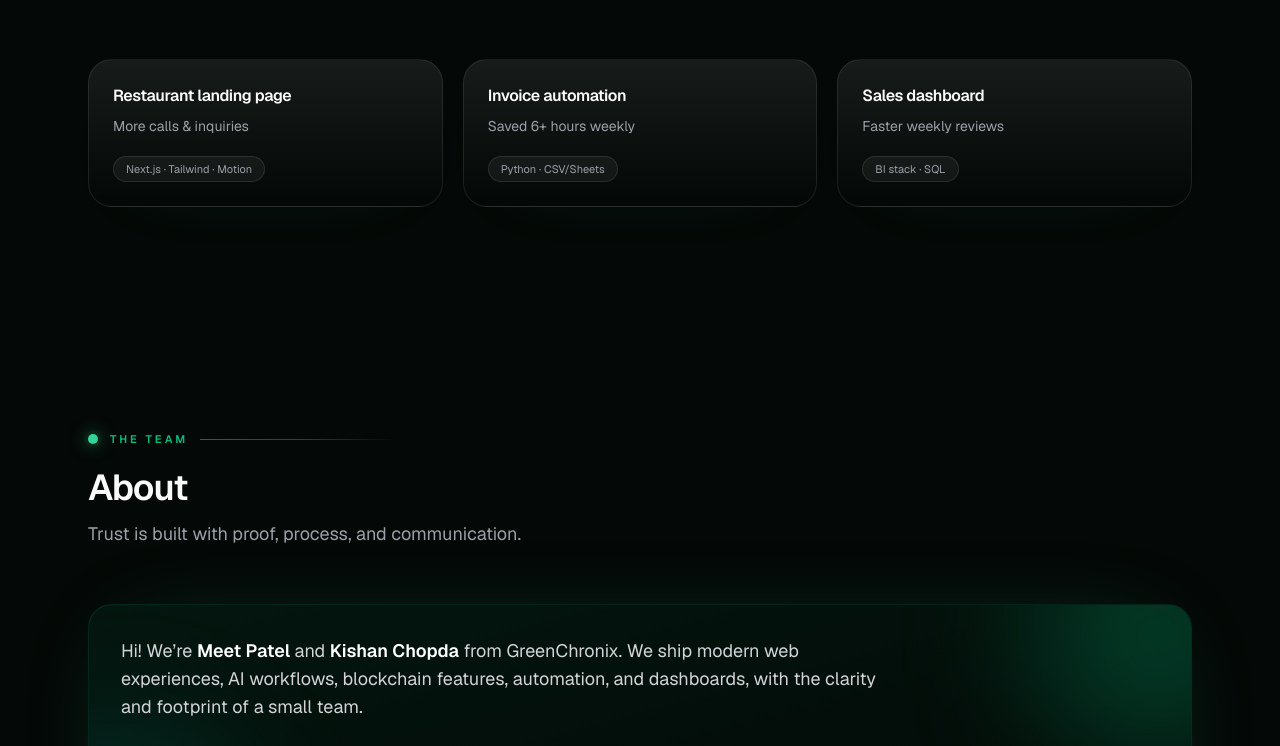
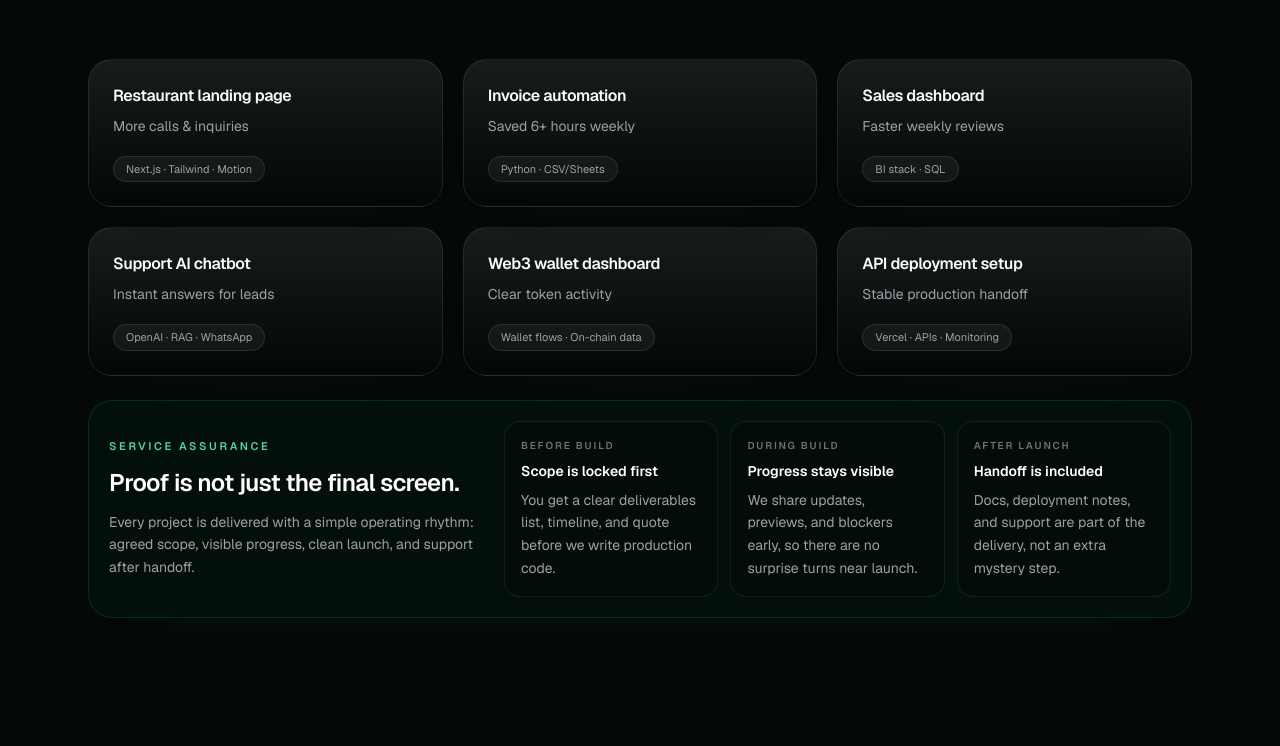
Before and after one commit to Meet9600/greenchronix-website, a Next.js app: page / in a window 1280 px wide. Shown: the part 2006-2752 px from the top of the page. Built offline with nearby package versions, Linux system fonts and the light colour scheme.

Commit message:
Updated project

```diff
--- a/app/home-content.tsx
+++ b/app/home-content.tsx
@@ -301,7 +301,29 @@ export default function HomeContent() {
               tech="BI stack · SQL"
               delay={0.16}
             />
+            <ProjectCard
+              index={3}
+              name="Support AI chatbot"
+              result="Instant answers for leads"
+              tech="OpenAI · RAG · WhatsApp"
+              delay={0.24}
+            />
+            <ProjectCard
+              index={4}
+              name="Web3 wallet dashboard"
+              result="Clear token activity"
+              tech="Wallet flows · On-chain data"
+              delay={0.32}
+            />
+            <ProjectCard
+              index={5}
+              name="API deployment setup"
+              result="Stable production handoff"
+              tech="Vercel · APIs · Monitoring"
+              delay={0.4}
+            />
           </div>
+          <ProjectTrustPanel />
         </SectionMotion>
 
         <SectionMotion id="about" title="About" subtitle="Trust is built with proof, process, and communication.">
@@ -828,6 +850,70 @@ function ProjectCard({
   );
 }
 
+function ProjectTrustPanel() {
+  const assurances = [
+    {
+      label: "Before build",
+      title: "Scope is locked first",
+      desc: "You get a clear deliverables list, timeline, and quote before we write production code.",
+    },
+    {
+      label: "During build",
+      title: "Progress stays visible",
+      desc: "We share updates, previews, and blockers early, so there are no surprise turns near launch.",
+    },
+    {
+      label: "After launch",
+      title: "Handoff is included",
+      desc: "Docs, deployment notes, and support are part of the delivery, not an extra mystery step.",
+    },
+  ] as const;
+
+  return (
+    <motion.div
+      initial={{ opacity: 0, y: 32 }}
+      whileInView={{ opacity: 1, y: 0 }}
+      viewport={{ once: true, margin: "-70px", amount: 0.2 }}
+      transition={{ duration: 0.58, ease: easeOutExpo }}
+      className="mt-6 overflow-hidden rounded-3xl border border-emerald-400/15 bg-emerald-500/[0.045] p-5 shadow-[0_24px_80px_-60px_rgba(52,211,153,0.2)]"
+    >
+      <div className="grid gap-5 lg:grid-cols-[0.9fr_1.6fr] lg:items-center">
+        <div>
+          <p className="text-[11px] font-semibold uppercase tracking-[0.24em] text-emerald-300/90">
+            Service assurance
+          </p>
+          <h3 className="mt-3 text-2xl font-semibold tracking-tight text-white">
+            Proof is not just the final screen.
+          </h3>
+          <p className="mt-3 text-sm leading-relaxed text-zinc-400">
+            Every project is delivered with a simple operating rhythm: agreed scope, visible
+            progress, clean launch, and support after handoff.
+          </p>
+        </div>
+
+        <div className="grid gap-3 md:grid-cols-3">
+          {assurances.map((item, i) => (
+            <motion.div
+              key={item.title}
+              initial={{ opacity: 0, y: 18 }}
+              whileInView={{ opacity: 1, y: 0 }}
+              viewport={{ once: true, amount: 0.35 }}
+              transition={{ duration: 0.48, delay: 0.08 + i * 0.06, ease: easeOutExpo }}
+              className="rounded-2xl border border-white/[0.08] bg-black/20 p-4"
+            >
+              <p className="text-[10px] font-semibold uppercase tracking-[0.18em] text-zinc-500">
+                {item.label}
+              </p>
+              <p className="mt-2 text-sm font-semibold text-white">{item.title}</p>
+              <p className="mt-2 text-sm leading-relaxed text-zinc-400">{item.desc}</p>
+            </motion.div>
+          ))}
+        </div>
+      </div>
+    </motion.div>
+  );
+}
+
 function Mini({ title, desc }: { title: string; desc: string }) {
   const finePointerHover = useFinePointerHover();
   return (
```
